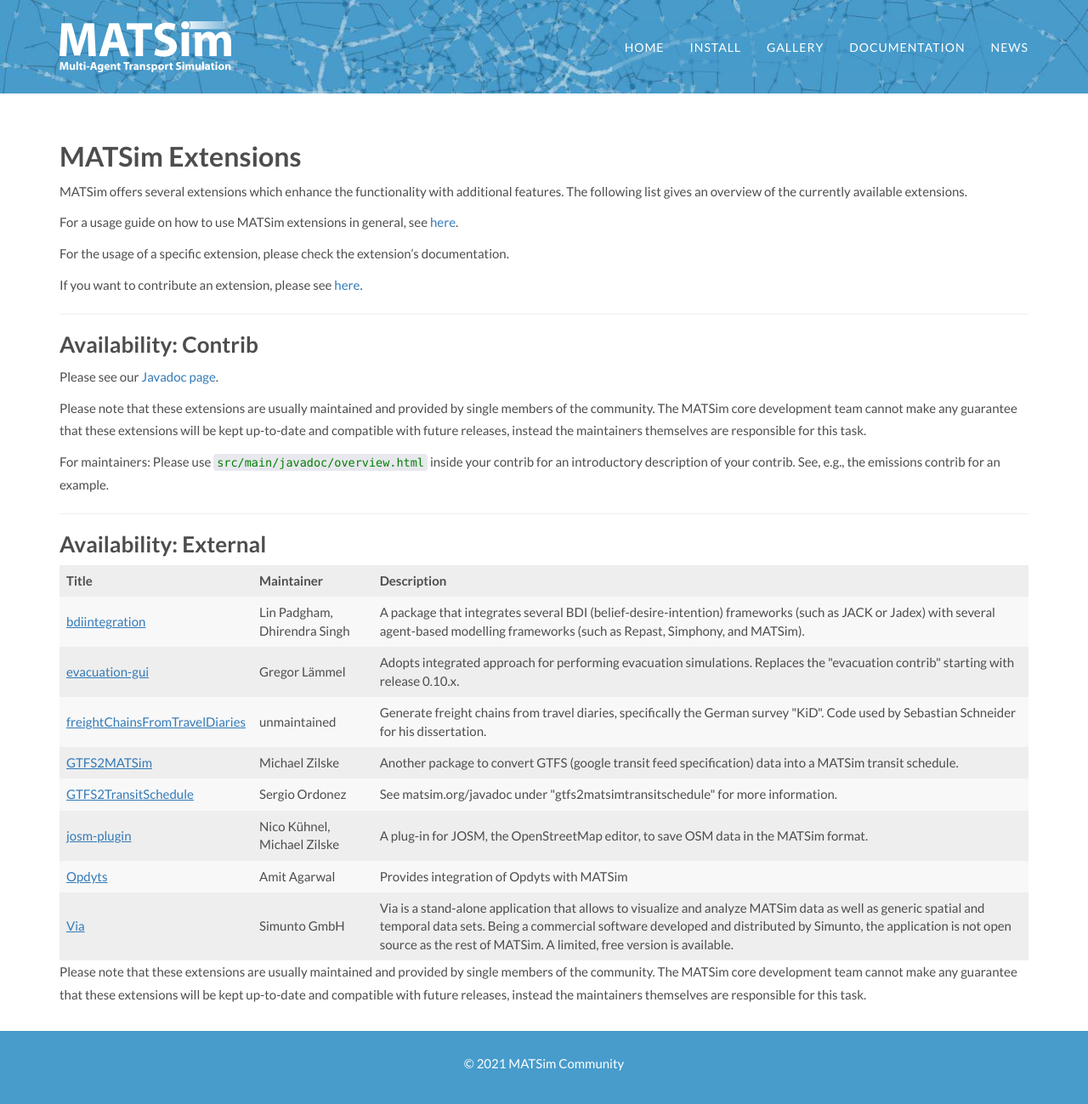
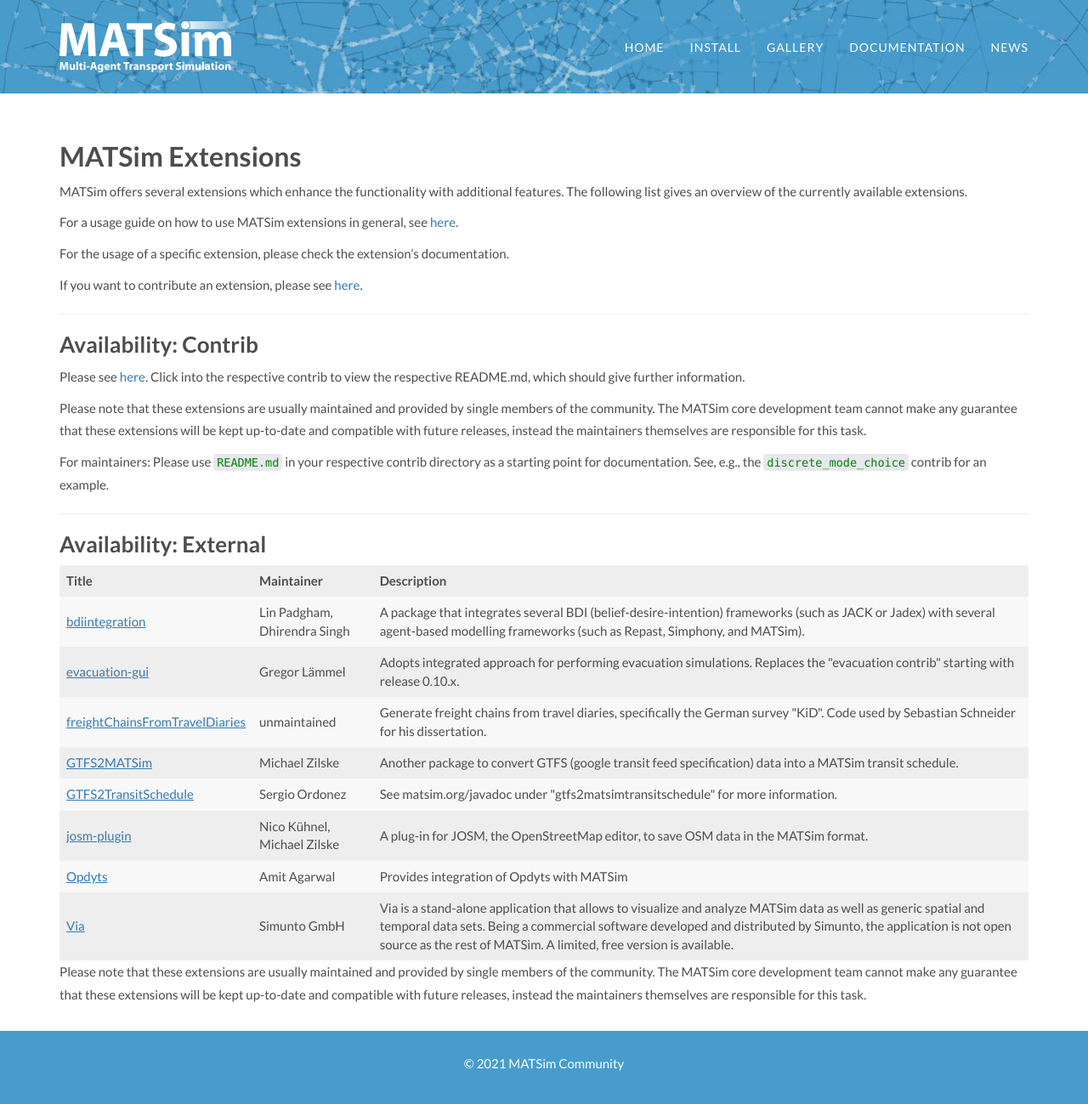
Before and after one commit to matsim-org/jekyll-website, a Jekyll site: the page built from extensions/index.md, in a window 1280 px wide and 1300 px high. Shown: the whole window at 85% size. Built offline with Jekyll 4.4.1, drawn with Linux system fonts in a browser that asks for light colours; some web fonts are replaced.

Commit message:
contribs are now explained through readme.mds, no longer through javadoc

```diff
--- a/extensions/index.md
+++ b/extensions/index.md
@@ -19,11 +19,14 @@
 
 ### Availability: Contrib
 
-Please see our [Javadoc page](/javadoc).
+Please see [here](https://github.com/matsim-org/matsim-libs/tree/master/contribs).  Click into the respective contrib to view the respective README.md, which should give further information.
+
+<!-- Please see our [Javadoc page](/javadoc). -->
 
 Please note that these extensions are usually maintained and provided by single members of the community. The MATSim core development team cannot make any guarantee that these extensions will be kept up-to-date and compatible with future releases, instead the maintainers themselves are responsible for this task.
 
-For maintainers: Please use `src/main/javadoc/overview.html` inside your contrib for an introductory description of your contrib.  See, e.g., the emissions contrib for an example.
+For maintainers: Please use `README.md` in your respective contrib directory as a starting point for documentation.  See, e.g., the `discrete_mode_choice` contrib for an example.
+<!-- Please use `src/main/javadoc/overview.html` inside your contrib for an introductory description of your contrib.  See, e.g., the emissions contrib for an example. -->
 
 ---
 
```
